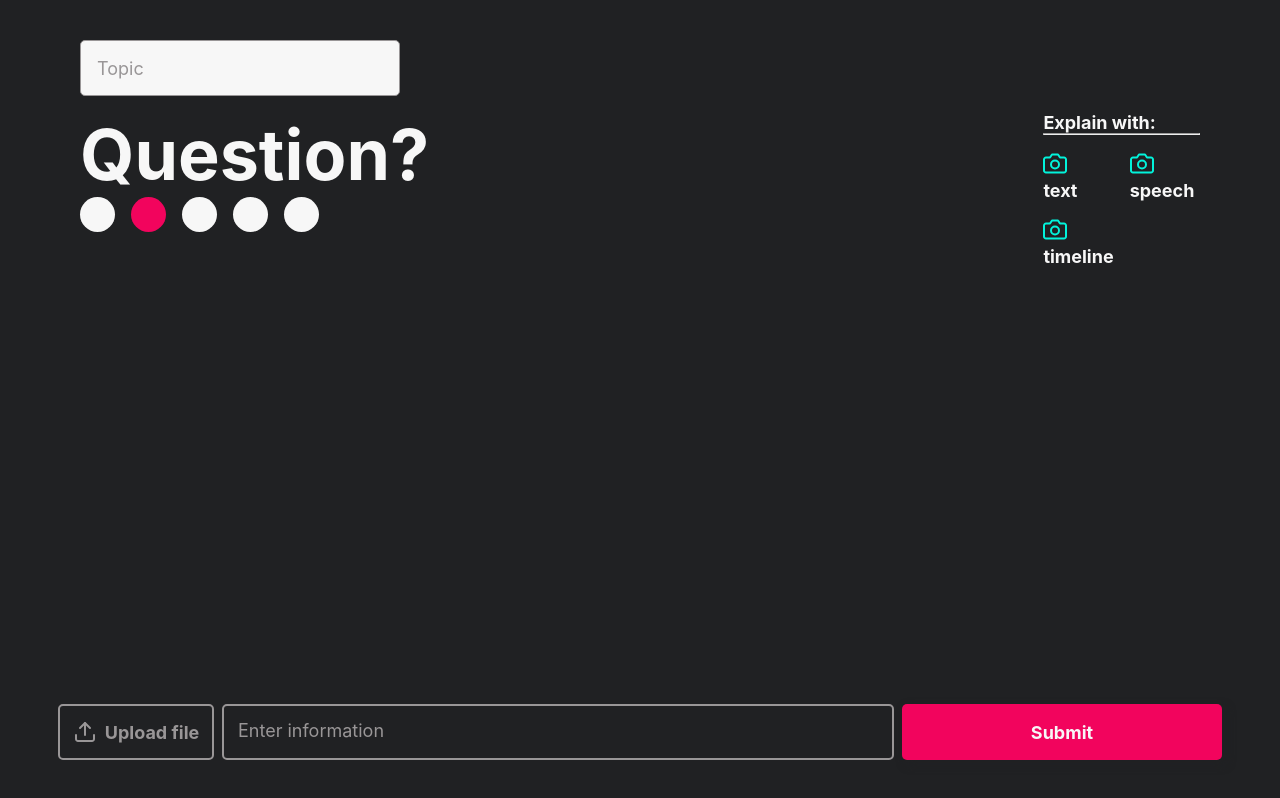
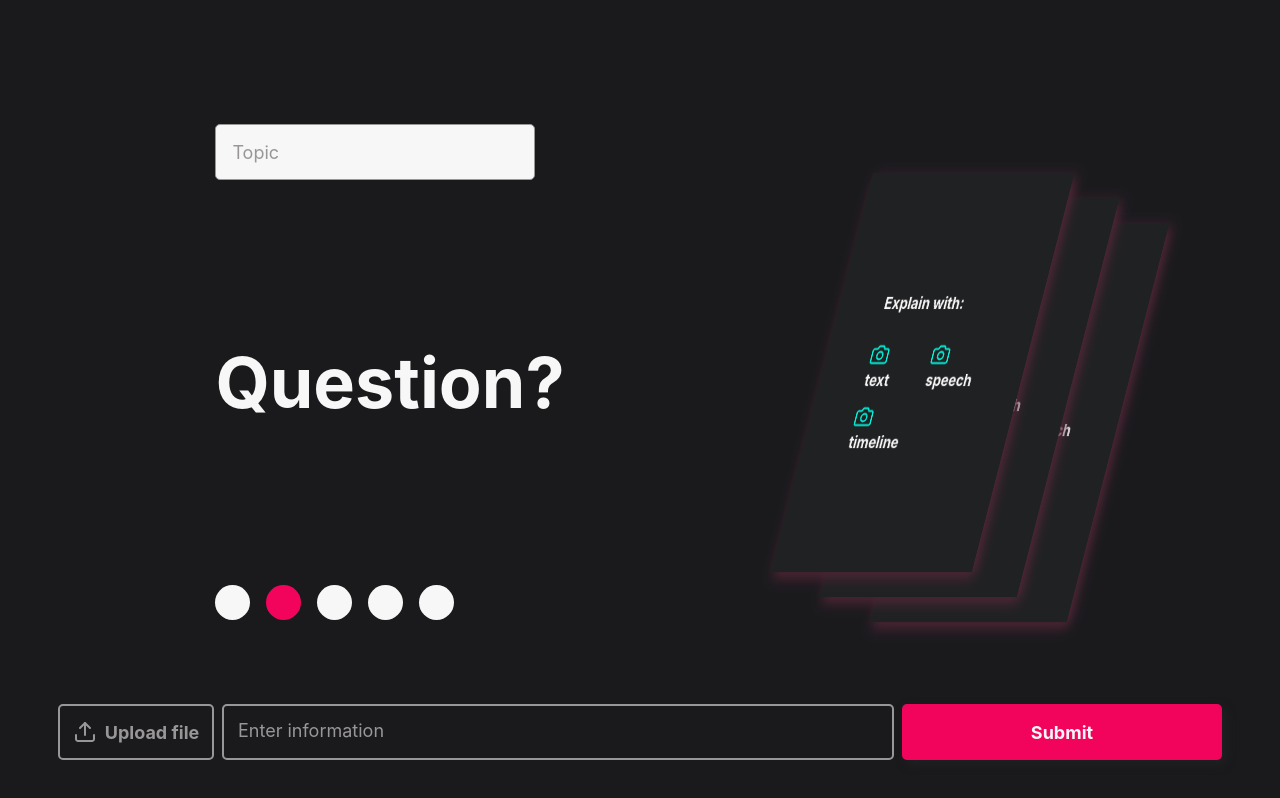
Before and after one commit to juanpablosotoc/philo_info, a React (Create React App) app in the folder frontend/: page / in a window 1280 px wide. Built offline with nearby package versions, Linux system fonts and the light colour scheme; sample sign-in values are in the browser's storage.

Commit message:
perfected home frontend

```diff
--- a/frontend/src/App.css
+++ b/frontend/src/App.css
@@ -10,6 +10,8 @@
     --shades_black_100: #1A1A1D;
     --shades_black_200: #000000;
     --shades_primary_200: #BF0449;
+
+    --mixed_primary_black: #562638;
 
     /* For now tint is unused !!!!!!!!!!!!!!!!!!!!!!!!!!!!! */
     --tints_black_100: #2F2F2F;
@@ -29,19 +31,10 @@
 }
 
 body {
-    background-color: var(--main_black);
+    background-color: var(--main_white);
 }
 
 input, input:focus {
     border: none;
     outline: none;
 }
-
-/* remove thesee!!!!!!!!!!!!!!!!!!!!!! */
-
-.black {
-    background-color: var(--main_black);
-    padding: 20px 0;
-}
-
-/* ----------------------------------------*/
--- a/frontend/src/components/output_choice_card/index.module.css
+++ b/frontend/src/components/output_choice_card/index.module.css
@@ -1,12 +1,40 @@
 .wrapper {
     color: var(--main_white);
     font: var(--font_m_b);
+    border-radius: 5px;
+    padding: 128px 64px;
+    display: flex;
+    flex-direction: column;
+    gap: 32px;
+    background-color: var(--main_black);
+    transition: all 0.9s ease-in;
+    z-index: 1;
+    transform: rotateY(-45deg) rotateX(20deg) translateX(0);
+    box-shadow: 5px 5px 15px var(--mixed_primary_black);
+}
 
+.wrapper::before {
+    position: absolute;
+    content: "";
+    top: 0;
+    right: 0;
+    bottom: 0;
+    left: 0;
+    background-color: var(--main_black);
+    z-index: -1;
+    transition: opacity 0.3s ease-in;
+    opacity: 1;
+  }
+  .wrapper:hover::before {
+    opacity: 0;
+  }
+
+.wrapper:hover {
+    transition: none;
 }
 
 .choices {
     display: grid;
     grid-template-columns: 1fr 1fr; /* Two columns with equal width */
     gap: 16px;
-    padding-top: 16px;
 }
--- a/frontend/src/components/output_choice_card/index.tsx
+++ b/frontend/src/components/output_choice_card/index.tsx
@@ -1,17 +1,40 @@
 import { OutputTypes } from '../../utils/types';
 import styles from './index.module.css';
 import OutputTypeCard from '../output_type_card';
+import { useRef } from 'react';
+import { getXYPercentages } from '../../utils/functions';
 
 type Props = {
     className?: string;
     types: Array<OutputTypes>;
+    first?: boolean;
 };
 
 function OutputChoiceCard (props: Props) {
+    const outputChoiceCardClass = 'output_choice_card';
+    let initialRotateY = -45;
+    let initialRotateX = 20;
+    const wrapper = useRef<HTMLDivElement>(null);
+    function handleHover(e: any) {
+        const card = e.target.closest('.output_choice_card');
+        const { xPercent, yPercent } = getXYPercentages(e, card);
+        wrapper.current!.style.background = `radial-gradient(circle at ${xPercent}% ${yPercent}%, var(--mixed_primary_black), var(--main_black) 70%)`;
+        let x;
+        let y;
+        x = (yPercent - 50) / 5;
+        y = (xPercent - 50) / 5;
+        x *= -1;
+        y *= -1;
+        let translate = '';
+        if (!props.first) translate = 'translateX(70%)';
+        wrapper.current!.style.transform = `rotateY(${ initialRotateY + y}deg) rotateX(${ initialRotateX + x}deg) ${translate}`;
+    };
+    function handleLeave() {
+        wrapper.current!.style.transform = `rotateY(${initialRotateY}deg) rotateX(${initialRotateX}deg) translateX(0)`;
+    }
     return (
-        <div className={styles.wrapper}>
+        <div className={`${styles.wrapper} ${outputChoiceCardClass} ${props.className ? props.className : ''}`} ref={wrapper} onMouseMove={handleHover} onMouseLeave={handleLeave}>
             <p>Explain with:</p>
-            <hr />
             <div className={styles.choices}>
             {props.types.map((type, index) => {
                 return <OutputTypeCard key={index} type={type} />
--- a/frontend/src/pages/home/index.module.css
+++ b/frontend/src/pages/home/index.module.css
@@ -4,23 +4,50 @@
     justify-content: space-between;
     height: 90vh;
     padding: 5vh 0;
+    background-color: var(--shades_black_100);
 }
 
 .upperWrapper {
     display: flex;
-    flex-direction: column;
-    gap: 16px;
-    padding: 0 80px;
+    justify-content: space-evenly;
+    align-items: center;
+    height: 100%;
 }
 
-.questionOutputWrapper {
+.topicQuestionWrapper {
     display: flex;
-    justify-content: space-between;
+    flex-direction: column;
+    gap: 20vh;
 }
 
-.questionWrapper > p {
+.question {
     font: var(--font_xxl_b);
     color: var(--main_white);
+}
+
+.outputWrapper {
+    position: relative;
+
+    --horizontal_spacing: 50px;
+    --vertical_spacing: 25px;
+}
+
+.output_choice {
+    position: absolute;
+}
+
+.output_choice.first {
+    margin-top: calc(var(--vertical_spacing)*2);
+    margin-left: calc(var(--horizontal_spacing)*2);
+}
+
+.output_choice.middle {
+    margin-top: var(--vertical_spacing);
+    margin-left: var(--horizontal_spacing);
+}
+
+.output_choice.last {
+    position: relative;
 }
 
 .inputWrapper {
--- a/frontend/src/pages/home/index.tsx
+++ b/frontend/src/pages/home/index.tsx
@@ -12,15 +12,15 @@ function Home () {
     return (
         <div className={styles.wrapper}>
             <div className={styles.upperWrapper}>
-                <ShortTextInput name="text" label="Topic"/>
-                <div className={styles.questionOutputWrapper}>
-                    <div className={styles.questionWrapper}>
-                        <p>Question?</p>
-                        <Circles number={5} filledNumber={2}/>
-                    </div>
-                    <div className={styles.outputWrapper}>
-                        <OutputChoiceCard types={["text", "speech", "timeline"]}/>
-                    </div>
+                <div className={styles.topicQuestionWrapper}>
+                    <ShortTextInput name="text" label="Topic"/>
+                    <p className={styles.question}>Question?</p>
+                    <Circles number={5} filledNumber={2}/>
+                </div>
+                <div className={styles.outputWrapper}>
+                    <OutputChoiceCard types={["text", "speech", "timeline"]} className={styles.output_choice + ' ' + styles.first}/>
+                    <OutputChoiceCard types={["text", "speech", "timeline"]} className={styles.output_choice + ' ' + styles.middle}/>
+                    <OutputChoiceCard types={["text", "speech", "timeline"]} className={styles.output_choice + ' ' + styles.last} first={true}/>
                 </div>
             </div>
             <div className={styles.inputWrapper}>
--- /dev/null
+++ b/frontend/src/utils/functions.tsx
@@ -0,0 +1,23 @@
+function getOffset(el: any) {
+    const rect = el.getBoundingClientRect();
+    return {
+      left: rect.left + window.scrollX,
+      top: rect.top + window.scrollY
+    };
+}
+
+export function getXYPercentages(e: any, element: any) {
+    const mouseX = e.pageX;
+    const mouseY = e.pageY;
+    const {left: cardX, top: cardY} = getOffset(element);
+
+    const cardWidth = element.offsetWidth;
+    const cardHeight = element.offsetHeight;
+
+    const x = mouseX - cardX;
+    const y = mouseY - cardY;
+    const xPercent = Math.trunc((x / cardWidth) * 100);
+    const yPercent = Math.trunc((y / cardHeight) * 100);
+
+    return { xPercent, yPercent };
+};
--- a/frontend/src/utils/http.tsx
+++ b/frontend/src/utils/http.tsx
@@ -1,5 +1,5 @@
 import { json } from "react-router-dom";
-import type { endpoint, methods } from "./types";
+import type { ErrorType, endpoint, methods } from "./types";
 
 const BASE_URL = "http://127.0.0.1:5000/";
 
@@ -31,20 +31,26 @@ async function fetch_(
     }
     headers["Authorization"] = `Bearer ${token}`;
   }
-  const response = await fetch(BASE_URL + endpoint, {
-    method,
-    headers,
-    body,
-  });
+  try {
+    const response = await fetch(BASE_URL + endpoint, {
+      method,
+      headers,
+      body,
+    });
   if (!response.ok) {
     let message = response.statusText || "Something went wrong";
-    if (response.status === 401) {
-      clearToken();
-      message = "Invalid email or password";
-    }
     throw json({}, { status: response.status, statusText: message})
   }
   return await response.json();
+  } catch (e) {
+    const status = (e as ErrorType).status || 500;
+    let statusText = (e as ErrorType).statusText || "Connection refused";
+    if (status === 401) {
+      clearToken()
+      statusText = "Invalid email or password";
+    };
+    throw json({}, { status: status, statusText: statusText });
+  }
 };
 
 export function get(endpoint: endpoint) {
--- a/frontend/src/utils/types.tsx
+++ b/frontend/src/utils/types.tsx
@@ -4,7 +4,7 @@ export interface UserState {
     email?: string;
 }
 export interface ErrorType {
-    message?: string;
-    statusText?: number;
+    status: number;
+    statusText?: string;
 };
 export type OutputTypes = 'timeline' | 'text' | 'speech'
```
